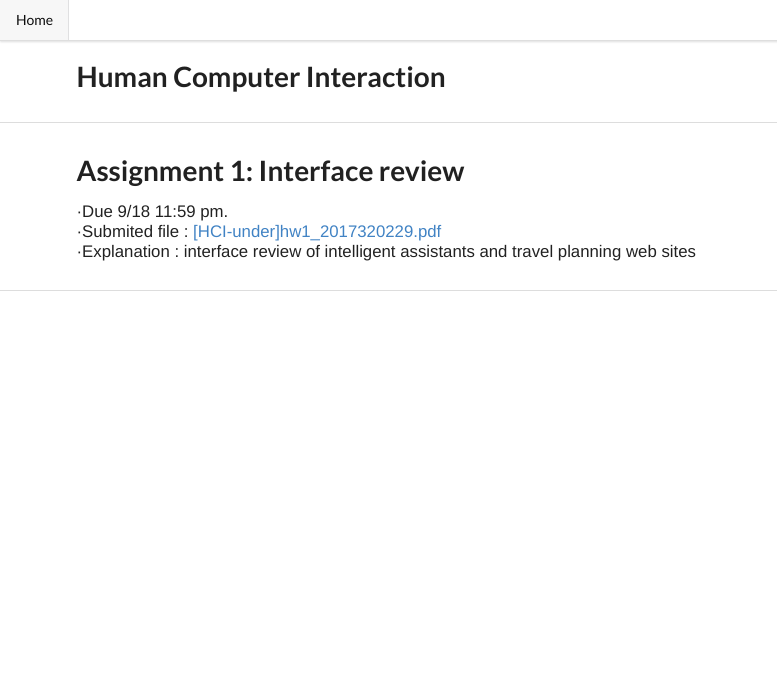
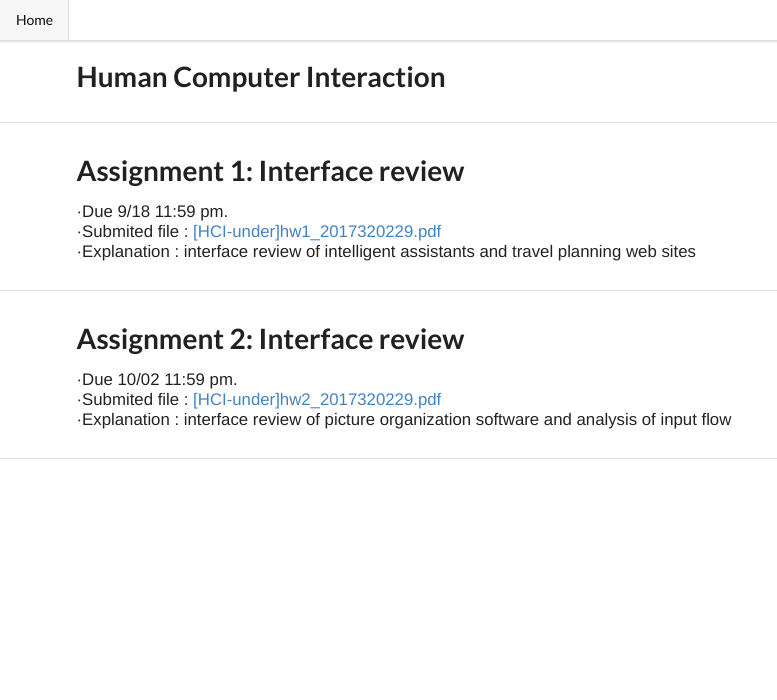
Before and after one commit to liamgak/pleaseLask, a Flask app: page /hci in a window 1280 px wide. Shown: the top 700 px of the page, without its empty margins (0-777 px from the left). Run offline with Flask 2, Linux system fonts and the light colour scheme; some libraries are stand-ins or nearby versions.

Commit message:
Update HCI.html

```diff
--- a/FlaskWebProject1/templates/HCI.html
+++ b/FlaskWebProject1/templates/HCI.html
@@ -39,4 +39,11 @@
       ·Explanation : interface review of intelligent assistants and travel planning web sites
     </div>
     <div class="ui section divider"></div>
+	<div class="ui main container" style="font-size:1.2em;">
+      <h1>Assignment 2: Interface review</h1>
+      ·Due 10/02 11:59 pm.<br>
+      ·Submited file : <a href="https://drive.google.com/open?id=1M-OBfT8yQ4nQPooropIE82SGH2XgFMCn">[HCI-under]hw2_2017320229.pdf</a><br>
+      ·Explanation : interface review of picture organization software and analysis of input flow
+    </div>
+<div class="ui section divider"></div>
 </body>
```
